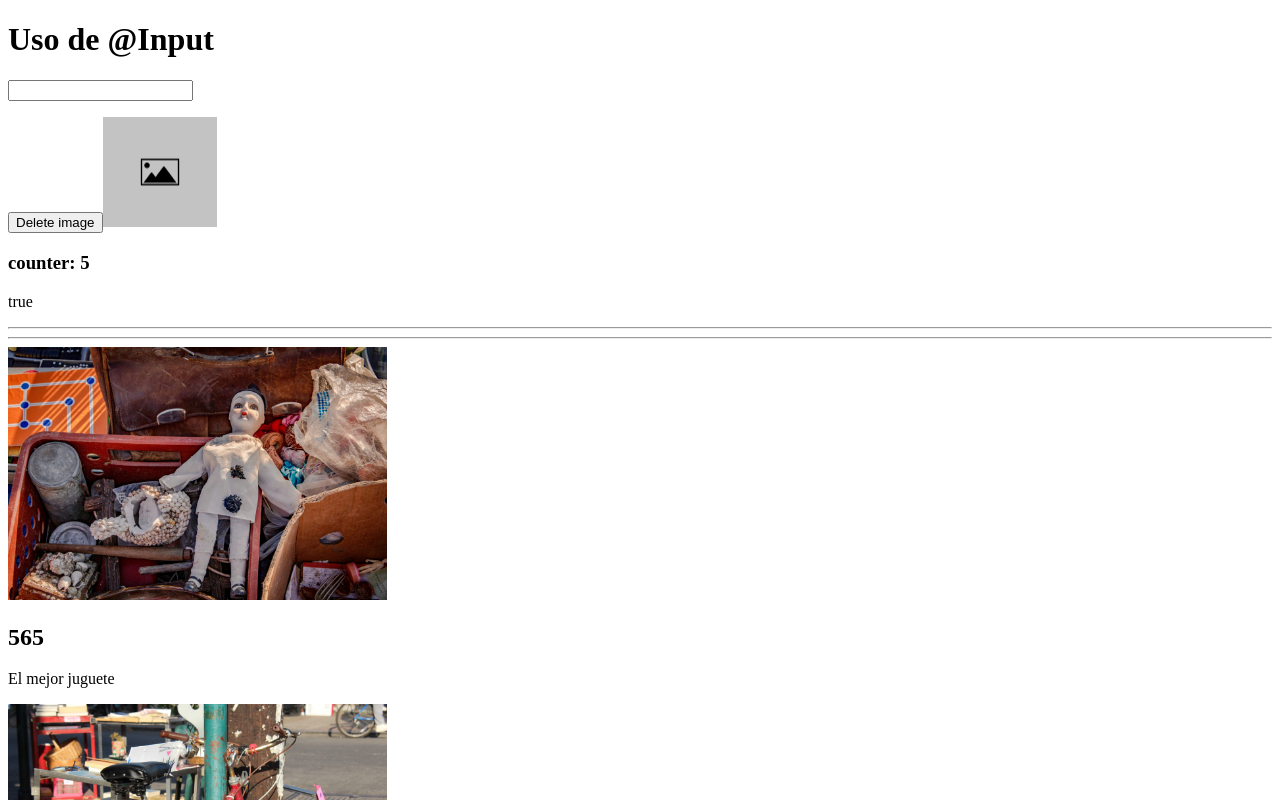
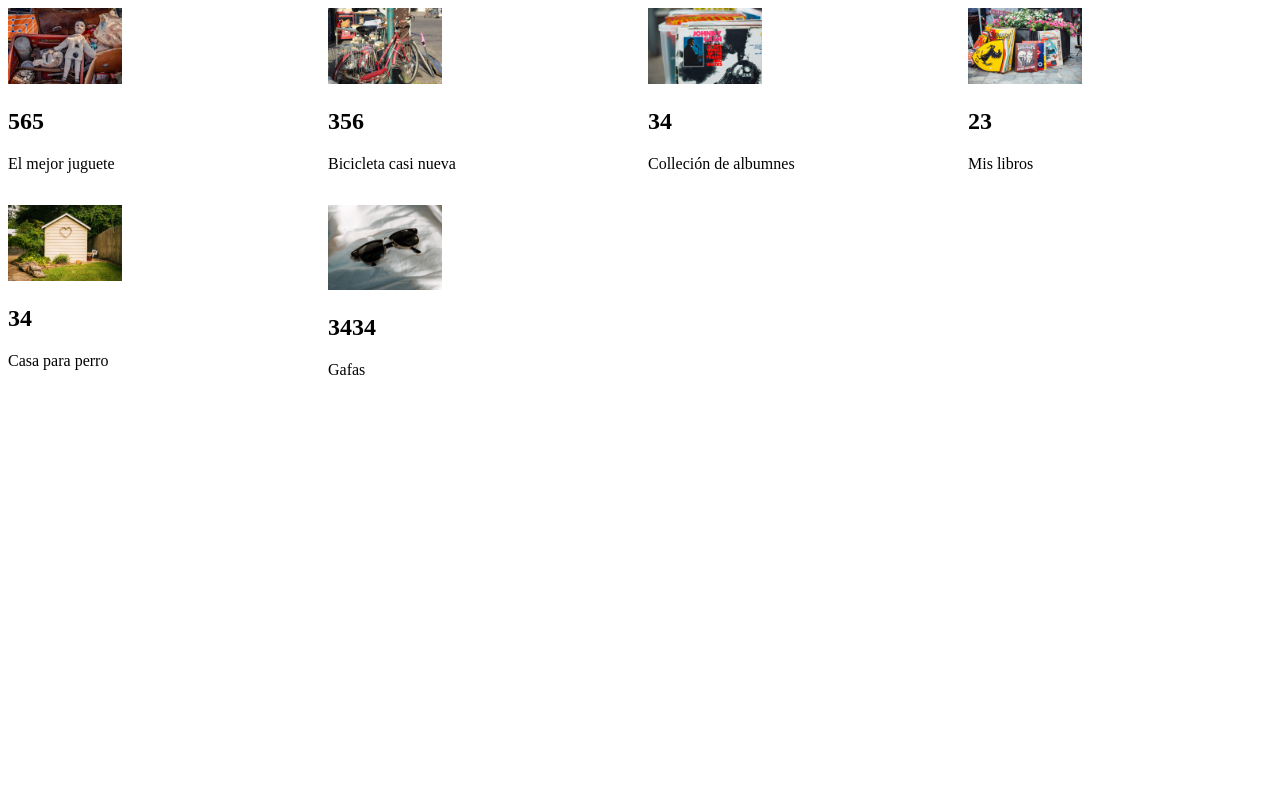
Before and after one commit to afelipelds/angular-my-store, an Angular app: page / in a window 1280 px wide. Shown: the top 800 px of the page. Built offline with nearby package versions, Linux system fonts and the light colour scheme.

Commit message:
Independizando modulo de Lista de productos

```diff
--- a/src/app/app.component.html
+++ b/src/app/app.component.html
@@ -9,7 +9,7 @@
   @Output
   La forma en que se envía información y transmitir vento desde el hijo hacia el padre
 -->
-<h1>Uso de @Input</h1>
+<!-- <h1>Uso de @Input</h1>
 
 <p><input type="text" [(ngModel)]="imgParent" /></p>
 
@@ -21,8 +21,8 @@
 ></app-img>
 <p>{{ showImage }}</p>
 <hr />
-<hr />
-<app-product [product]="product" *ngFor="let product of products"></app-product>
+<hr /> -->
 
+<app-products></app-products>
 <!-- --------------------------------------------------------------------------------------------------------------------- -->
 <!-- --------------------------------------------------------------------------------------------------------------------- -->
--- a/src/app/components/img/img.component.html
+++ b/src/app/components/img/img.component.html
@@ -14,5 +14,3 @@
     alt="image"
   />
 </ng-template>
-
-<h3>counter: {{ counter }}</h3>
--- a/src/app/components/img/img.component.ts
+++ b/src/app/components/img/img.component.ts
@@ -29,8 +29,8 @@ export class ImgComponent
   @Input() alt = '';
   @Output() loaded = new EventEmitter<string>();
   imageDefault = './assets/images/default.png';
-  counter = 0;
-  counterFunction: number | undefined;
+  // counter = 0;
+  // counterFunction: number | undefined;
 
   constructor(private cdRef: ChangeDetectorRef) {
     // before render and run once
@@ -48,10 +48,12 @@ export class ImgComponent
   ngOnInit() {
     // before render
     // call api, async, fetch - but run only once
-    this.counterFunction = window.setInterval(() => {
-      this.counter += 1;
-      console.log('ngOnInit ̣--> run setInterval on ´onInit´');
-    }, 1000);
+    //
+    /** How it works with an async function */
+    // this.counterFunction = window.setInterval(() => {
+    //   this.counter += 1;
+    //   console.log('ngOnInit ̣--> run setInterval on ´onInit´');
+    // }, 1000);
   }
 
   ngAfterViewInit() {
@@ -63,8 +65,8 @@ export class ImgComponent
   ngOnDestroy() {
     // delete
     console.log('ngOnDestroy ->> delete component');
-    console.log(this.counterFunction);
-    window.clearInterval(this.counterFunction);
+    // console.log(this.counterFunction);
+    // window.clearInterval(this.counterFunction);
   }
 
   imageError() {
--- a/src/app/components/product/product.component.html
+++ b/src/app/components/product/product.component.html
@@ -1,5 +1,5 @@
 <div>
-  <img class="product-image" [src]="product.image" alt="" />
+  <app-img [image]="product.image"></app-img>
   <h2>{{ product.price }}</h2>
   <p>{{ product.name }}</p>
 </div>
--- a/src/app/components/products/products.component.html
+++ b/src/app/components/products/products.component.html
@@ -1 +1,6 @@
-<p>products works!</p>
+<div class="products--grid">
+  <app-product
+    [product]="product"
+    *ngFor="let product of products"
+  ></app-product>
+</div>
--- a/src/app/components/products/products.component.scss
+++ b/src/app/components/products/products.component.scss
@@ -0,0 +1,19 @@
+.products--grid {
+  display: flex;
+  flex-direction: column;
+  grid-template-columns: repeat(auto-fit, minmax(250px, 1fr));
+}
+//tablets
+@media screen and (min-width: 40em) and (max-width: 63.9em) {
+  .products--grid {
+    display: grid;
+    grid-gap: 1rem;
+  }
+}
+//web desk
+@media screen and (min-width: 64em) {
+  .products--grid {
+    display: grid;
+    grid-gap: 1rem;
+  }
+}
--- a/src/app/components/products/products.component.ts
+++ b/src/app/components/products/products.component.ts
@@ -1,10 +1,49 @@
 import { Component } from '@angular/core';
+import { Product } from 'src/app/models/product.model';
 
 @Component({
   selector: 'app-products',
   templateUrl: './products.component.html',
-  styleUrls: ['./products.component.scss']
+  styleUrls: ['./products.component.scss'],
 })
 export class ProductsComponent {
-
+  products: Product[] = [
+    {
+      id: '1',
+      name: 'El mejor juguete',
+      price: 565,
+      image: './assets/images/toy.jpg',
+      category: 'all',
+    },
+    {
+      id: '2',
+      name: 'Bicicleta casi nueva',
+      price: 356,
+      image: './assets/images/bike.jpg',
+    },
+    {
+      id: '3',
+      name: 'Colleción de albumnes',
+      price: 34,
+      image: './assets/images/album.jpg',
+    },
+    {
+      id: '4',
+      name: 'Mis libros',
+      price: 23,
+      image: './assets/images/books.jpg',
+    },
+    {
+      id: '5',
+      name: 'Casa para perro',
+      price: 34,
+      image: './assets/images/house.jpg',
+    },
+    {
+      id: '6',
+      name: 'Gafas',
+      price: 3434,
+      image: './assets/images/glasses.jpg',
+    },
+  ];
 }
```
